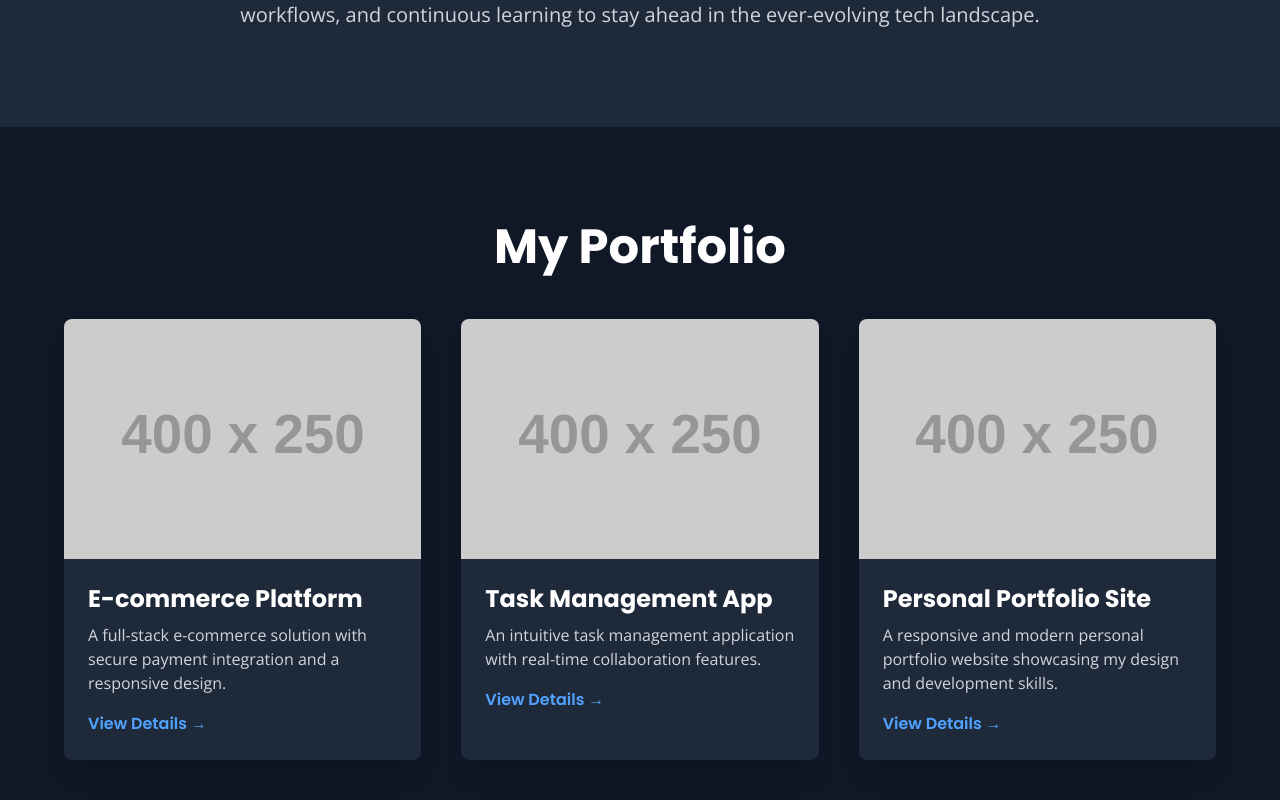
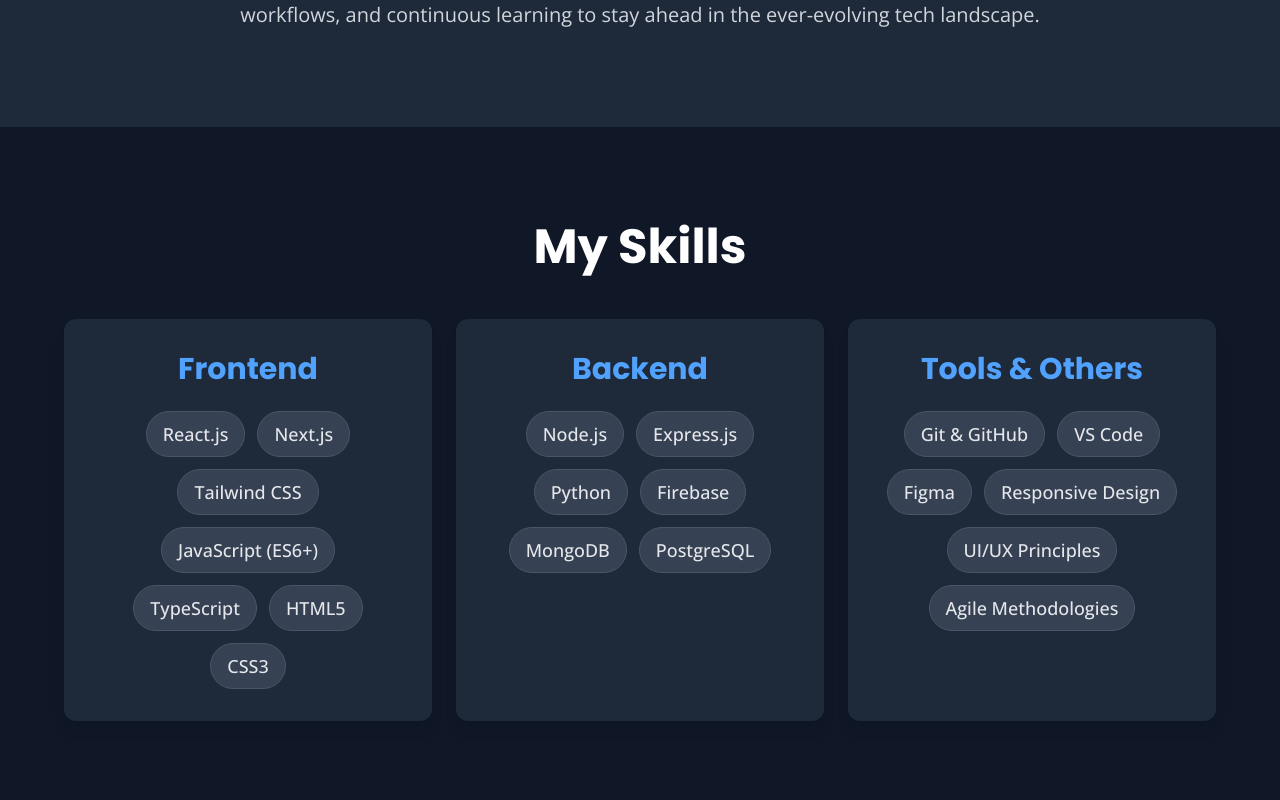
Before and after one commit to SSI-Academy/my-portfolio, a Next.js app: page / in a window 1280 px wide. Shown: the part 1180-1980 px from the top of the page. Built offline with nearby package versions, Linux system fonts and the light colour scheme.

Commit message:
feat: Add skills section and update navbar\n\n- Implemented a redesigned "Skills" section with a professional UI/UX approach.\n- Added "Skills" link to the navigation bar.

```diff
--- a/src/app/page.tsx
+++ b/src/app/page.tsx
@@ -8,6 +8,7 @@
         <div className="container mx-auto flex justify-center space-x-8">
           <Link href="#home" className="text-lg font-medium hover:text-blue-400 transition-colors">Home</Link>
           <Link href="#about" className="text-lg font-medium hover:text-blue-400 transition-colors">About</Link>
+          <Link href="#skills" className="text-lg font-medium hover:text-blue-400 transition-colors">Skills</Link>
           <Link href="#portfolio" className="text-lg font-medium hover:text-blue-400 transition-colors">Portfolio</Link>
           <Link href="#contact" className="text-lg font-medium hover:text-blue-400 transition-colors">Contact</Link>
         </div>
@@ -38,6 +39,54 @@
           <p className="text-xl text-gray-300 leading-relaxed font-open-sans">
             With expertise in modern web technologies like React, Next.js, and Tailwind CSS, I strive to build robust, scalable, and aesthetically pleasing applications. I believe in clean code, efficient workflows, and continuous learning to stay ahead in the ever-evolving tech landscape.
           </p>
+        </div>
+      </section>
+
+      {/* Skills Section */}
+      <section id="skills" className="py-24 px-6 bg-gray-900">
+        <div className="container mx-auto max-w-6xl text-center">
+          <h2 className="text-5xl font-bold text-white mb-12 font-poppins">My Skills</h2>
+          <div className="flex flex-wrap justify-center gap-6">
+            {/* Frontend Skills */}
+            <div className="bg-gray-800 p-8 rounded-xl shadow-lg hover:shadow-xl transition-shadow duration-300 flex-1 min-w-[280px] max-w-[400px]">
+              <h3 className="text-3xl font-bold text-blue-400 mb-6 font-poppins">Frontend</h3>
+              <div className="flex flex-wrap justify-center gap-3">
+                <span className="bg-gray-700 text-gray-200 px-4 py-2 rounded-full text-lg font-medium border border-gray-600">React.js</span>
+                <span className="bg-gray-700 text-gray-200 px-4 py-2 rounded-full text-lg font-medium border border-gray-600">Next.js</span>
+                <span className="bg-gray-700 text-gray-200 px-4 py-2 rounded-full text-lg font-medium border border-gray-600">Tailwind CSS</span>
+                <span className="bg-gray-700 text-gray-200 px-4 py-2 rounded-full text-lg font-medium border border-gray-600">JavaScript (ES6+)</span>
+                <span className="bg-gray-700 text-gray-200 px-4 py-2 rounded-full text-lg font-medium border border-gray-600">TypeScript</span>
+                <span className="bg-gray-700 text-gray-200 px-4 py-2 rounded-full text-lg font-medium border border-gray-600">HTML5</span>
+                <span className="bg-gray-700 text-gray-200 px-4 py-2 rounded-full text-lg font-medium border border-gray-600">CSS3</span>
+              </div>
+            </div>
+
+            {/* Backend Skills */}
+            <div className="bg-gray-800 p-8 rounded-xl shadow-lg hover:shadow-xl transition-shadow duration-300 flex-1 min-w-[280px] max-w-[400px]">
+              <h3 className="text-3xl font-bold text-blue-400 mb-6 font-poppins">Backend</h3>
+              <div className="flex flex-wrap justify-center gap-3">
+                <span className="bg-gray-700 text-gray-200 px-4 py-2 rounded-full text-lg font-medium border border-gray-600">Node.js</span>
+                <span className="bg-gray-700 text-gray-200 px-4 py-2 rounded-full text-lg font-medium border border-gray-600">Express.js</span>
+                <span className="bg-gray-700 text-gray-200 px-4 py-2 rounded-full text-lg font-medium border border-gray-600">Python</span>
+                <span className="bg-gray-700 text-gray-200 px-4 py-2 rounded-full text-lg font-medium border border-gray-600">Firebase</span>
+                <span className="bg-gray-700 text-gray-200 px-4 py-2 rounded-full text-lg font-medium border border-gray-600">MongoDB</span>
+                <span className="bg-gray-700 text-gray-200 px-4 py-2 rounded-full text-lg font-medium border border-gray-600">PostgreSQL</span>
+              </div>
+            </div>
+
+            {/* Tools & Others Skills */}
+            <div className="bg-gray-800 p-8 rounded-xl shadow-lg hover:shadow-xl transition-shadow duration-300 flex-1 min-w-[280px] max-w-[400px]">
+              <h3 className="text-3xl font-bold text-blue-400 mb-6 font-poppins">Tools & Others</h3>
+              <div className="flex flex-wrap justify-center gap-3">
+                <span className="bg-gray-700 text-gray-200 px-4 py-2 rounded-full text-lg font-medium border border-gray-600">Git & GitHub</span>
+                <span className="bg-gray-700 text-gray-200 px-4 py-2 rounded-full text-lg font-medium border border-gray-600">VS Code</span>
+                <span className="bg-gray-700 text-gray-200 px-4 py-2 rounded-full text-lg font-medium border border-gray-600">Figma</span>
+                <span className="bg-gray-700 text-gray-200 px-4 py-2 rounded-full text-lg font-medium border border-gray-600">Responsive Design</span>
+                <span className="bg-gray-700 text-gray-200 px-4 py-2 rounded-full text-lg font-medium border border-gray-600">UI/UX Principles</span>
+                <span className="bg-gray-700 text-gray-200 px-4 py-2 rounded-full text-lg font-medium border border-gray-600">Agile Methodologies</span>
+              </div>
+            </div>
+          </div>
         </div>
       </section>
 
```
